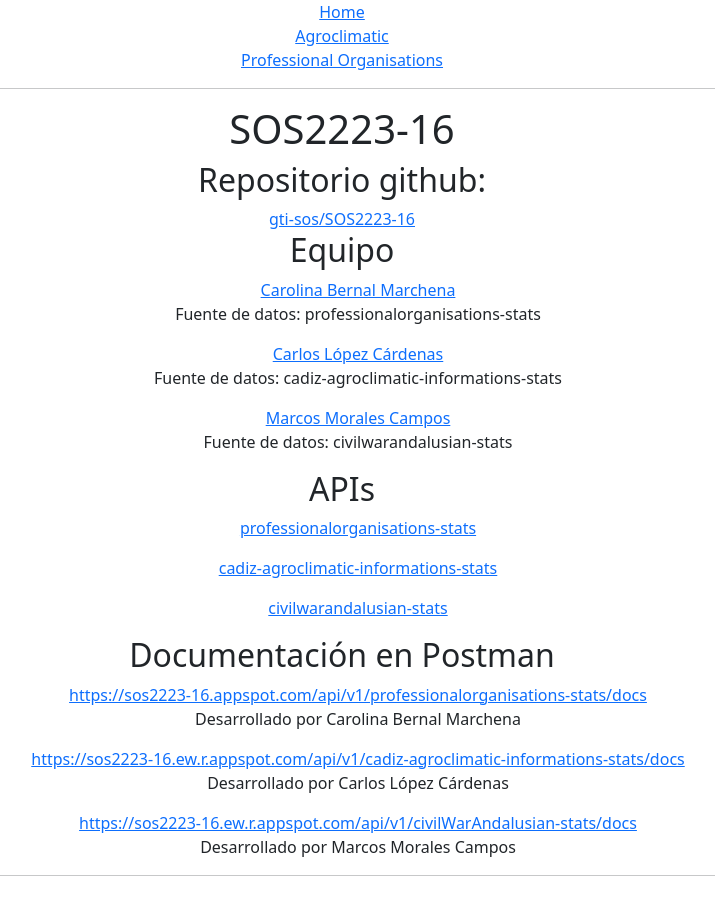
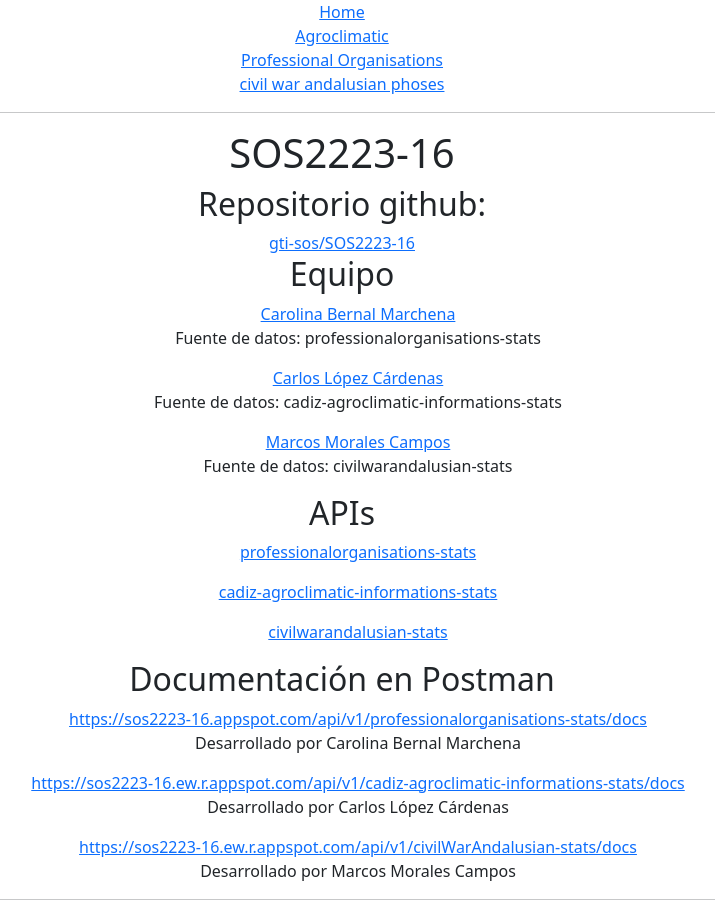
Before and after one commit to gti-sos/SOS2223-16, a SvelteKit app in the folder frontend/: page / in a window 1280 px wide. Shown: the whole page, without its empty margins (298-1013 px from the left). Before the commit the page ends 892 px from the top, so only its background shows below. Built offline with nearby package versions, Linux system fonts and the light colour scheme.

Commit message:
Actualizacion page svelt2

```diff
--- a/frontend/src/Header.svelte
+++ b/frontend/src/Header.svelte
@@ -2,4 +2,5 @@
     <a href="/">Home</a><br>
     <a href="/agroclimatic">Agroclimatic</a><br>
     <a href="/professionalorganisations">Professional Organisations</a><br>
+    <a href="/civilwarandalusian">civil war andalusian phoses</a><br>
 </nav>
```
